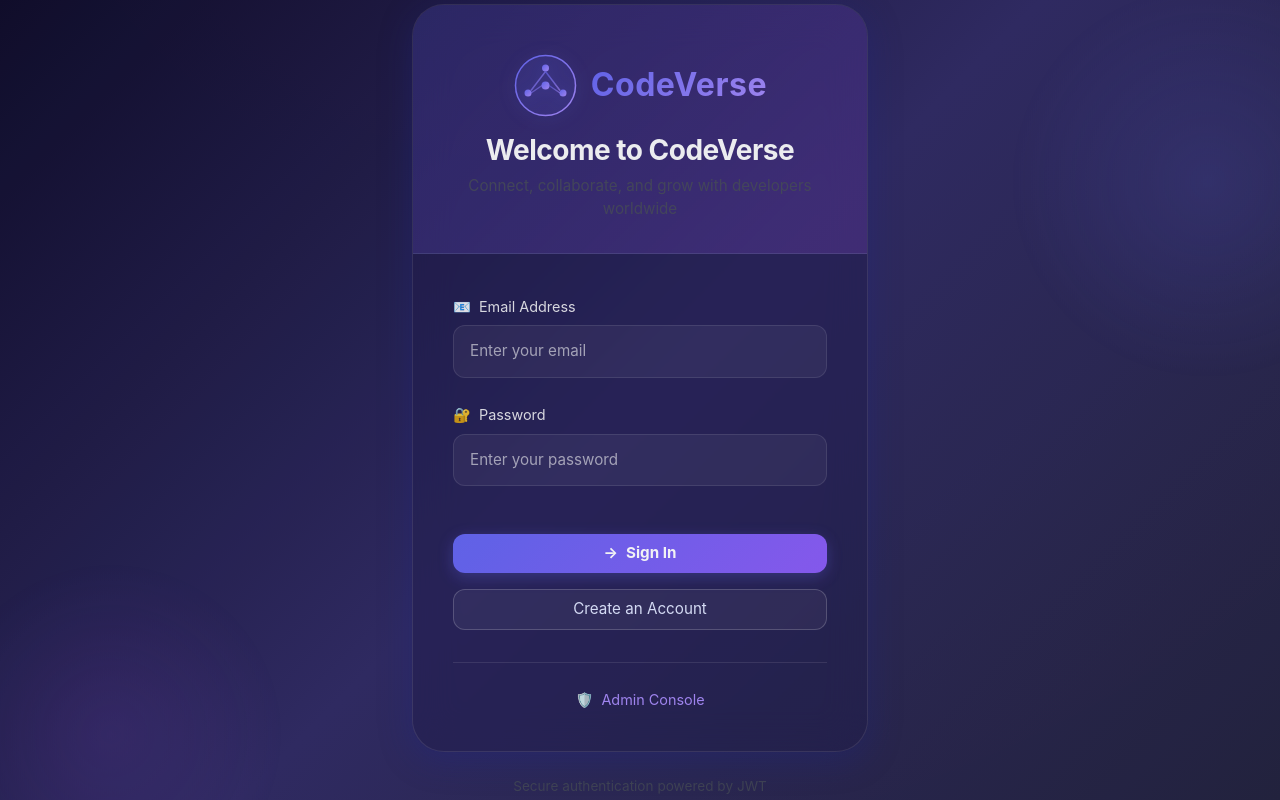
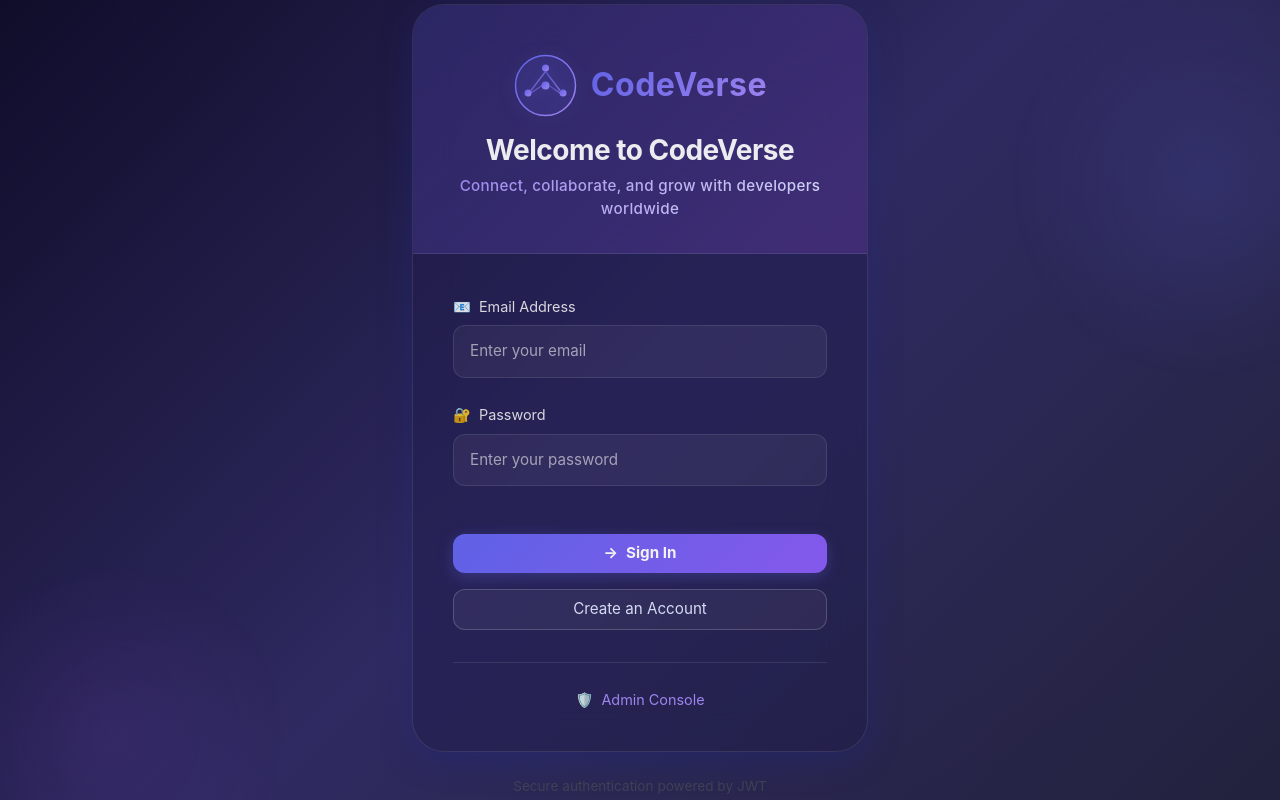
Before and after one commit to saivenkateshparuchuri/-DevConnect-Developer-Community-Platform-with-DevOps-Integration_Project, a React (Create React App) app in the folder frontend/: page / in a window 1280 px wide. Built offline with nearby package versions, Linux system fonts and the light colour scheme; no server answers.

Commit message:
Make tagline more visible with gradient text effect

```diff
--- a/frontend/src/pages/Login.js
+++ b/frontend/src/pages/Login.js
@@ -125,7 +125,15 @@ function Login() {
             <h1 className="text-light fw-bold mb-2" style={{ fontSize: '1.75rem', letterSpacing: '-0.5px' }}>
               Welcome to CodeVerse
             </h1>
-            <p className="text-light-emphasis mb-0" style={{ fontSize: '0.95rem', opacity: 0.8 }}>
+            <p className="mb-0" style={{
+              fontSize: '0.95rem',
+              background: 'linear-gradient(135deg, #a78bfa 0%, #e0e7ff 100%)',
+              WebkitBackgroundClip: 'text',
+              WebkitTextFillColor: 'transparent',
+              backgroundClip: 'text',
+              fontWeight: '500',
+              letterSpacing: '0.3px'
+            }}>
               Connect, collaborate, and grow with developers worldwide
             </p>
           </div>
```
